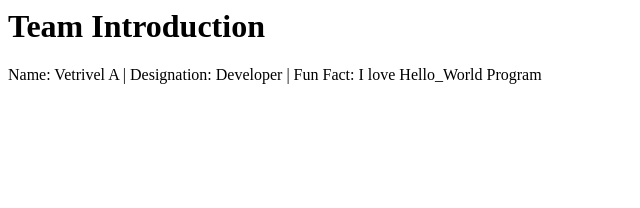
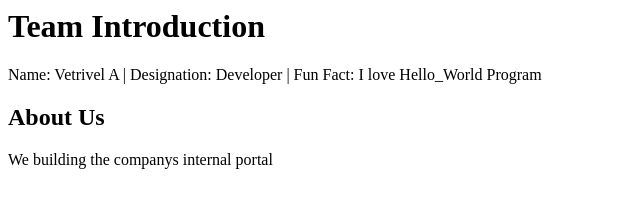
Before and after one commit to Vetrivel003/team-intro, a plain HTML site: page index.html in a window 1280 px wide. Shown: the whole page, without its empty margins (0-640 px from the left). Drawn offline with Linux system fonts and the light colour scheme.

Commit message:
updated the about us

```diff
--- a/index.html
+++ b/index.html
@@ -2,5 +2,7 @@
 <body>
 <h1>Team Introduction</h1>
 <p>Name: Vetrivel A | Designation: Developer | Fun Fact: I love Hello_World Program </p>
+<h2>About Us</h2>
+<p>We building the companys internal portal</p>
 </body>
 </html>
```
